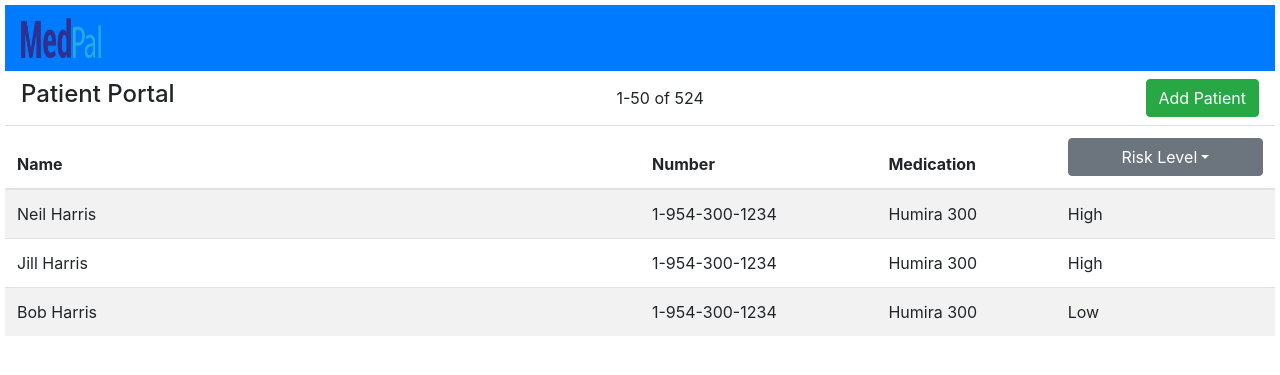
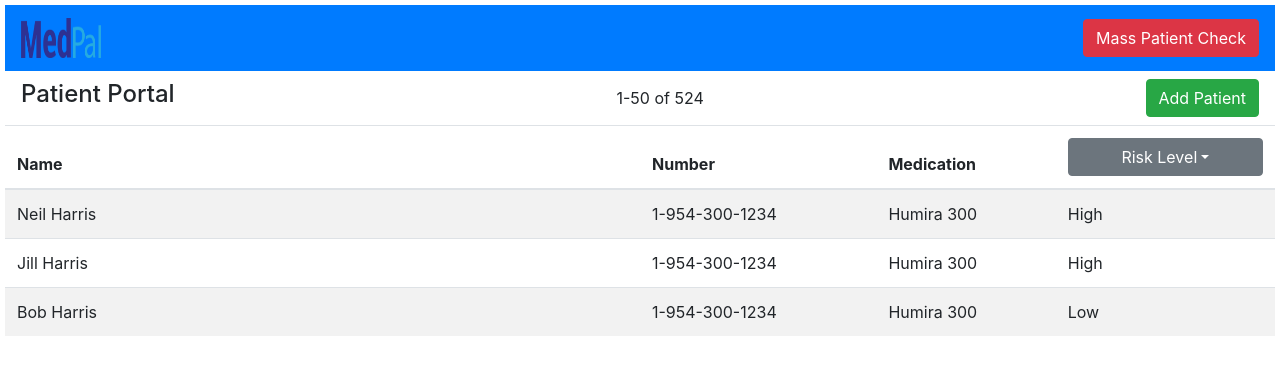
Before and after one commit to cpbcpb/medpal, a Flask app: template Front end/Pharmacy View/templates/help.html in a window 1280 px wide. Shown: the top 375 px of the page. Run offline with Flask 2, Linux system fonts and the light colour scheme; the template is opened without the code that fills it, so the values that code supplies are empty; some libraries are stand-ins or nearby versions.

Commit message:
updated pharmacy view for a mass patient check

```diff
--- a/Front end/Pharmacy View/templates/base.html
+++ b/Front end/Pharmacy View/templates/base.html
@@ -12,10 +12,11 @@
         <title>Here's a title!</title>
     </head>
     <body style="margin:5px;">
-        <nav class="navbar navbar-expand-lg navbar-dark navbar-full bg-primary">
+        <nav class="navbar navbar-expand-lg navbar-dark navbar-full bg-primary" style="justify-content: space-between">
             <a class= "navbar-brand" href="#">
             <img src="static/logo.png" width="80" height="40" alt="Medpal Logo" class="d-inline-block align-top" >
             </a>
+            <button type="button" class="btn btn-danger">Mass Patient Check</button>
         </nav>
         <nav class="navbar">
             <h4>Patient Portal</h4>
```
